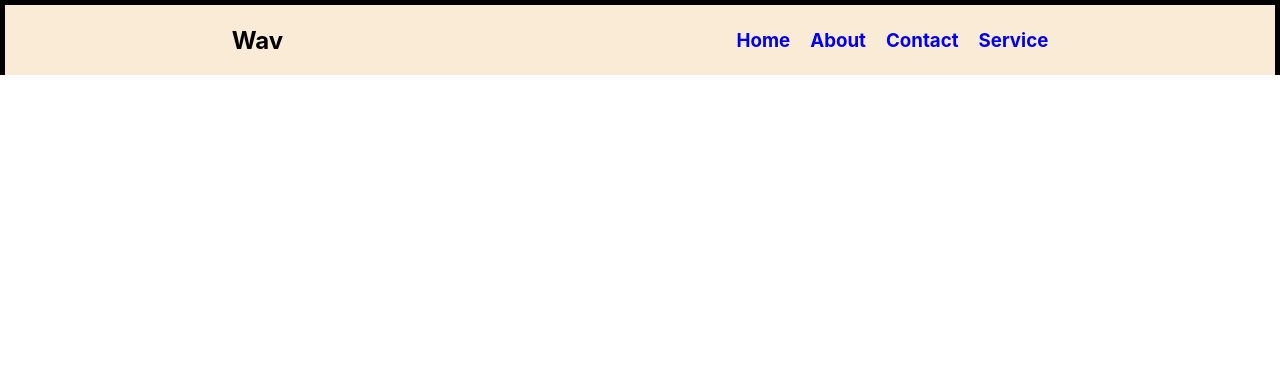
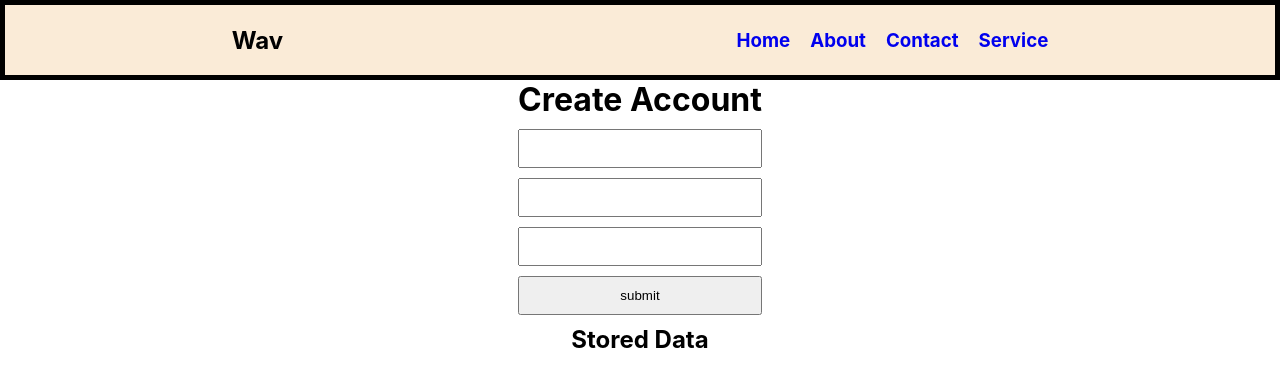
Before and after one commit to vasanthUzumaki7/Dc-innovation-task, a React (Create React App) app: page /account in a window 1280 px wide. Shown: the top 386 px of the page. Built offline with nearby package versions, Linux system fonts and the light colour scheme.

Commit message:
Hooks added

```diff
--- a/src/App.css
+++ b/src/App.css
@@ -10,7 +10,6 @@ nav{
   background-color: antiquewhite;
   height: 70px;
   border: 5px solid black;
-  border-bottom: none;
 }
 nav div{
   display: flex;
@@ -33,6 +32,16 @@ nav h1,h3{
   border: 5px solid black;
   border-top: none;
 }
+.container button{
+  background-color: green;
+  color: white;
+  outline: none;
+  border: none;
+  margin-top: 10px;
+  padding: 10px;
+  width: 150px;
+  cursor: pointer;
+}
 .service-container {
   display: flex;
  justify-content: center;
@@ -41,9 +50,39 @@ nav h1,h3{
  border: 5px solid black;
  border-top: none;
 }
+.service-container div{
+  display: flex;
+  flex-direction: column;
+}
 .service-container input{
   width: 250px;
 }
 .service-container h1{
   margin-bottom: 20px;
 }
+.service-container button{
+  background-color: green;
+  color: white;
+  outline: none;
+  border: none;
+  margin-top: 10px;
+  padding: 10px;
+  width: 150px;
+  cursor: pointer;
+}
+
+.form-container form{
+  display: flex;
+  flex-direction: column;
+}
+.form-container form input,button{
+  margin-top: 10px;
+  padding: 10px;
+}
+
+.form-container{
+  display: flex;
+  justify-content: center;
+  align-items: center;
+  flex-direction: column;
+}
--- a/src/App.js
+++ b/src/App.js
@@ -5,6 +5,7 @@ import Contact from './Contact';
 import Nav from './Nav';
 import About from './About';
 import Service from './Service';
+import Form from './Form'
 
 function App() {
   return (
@@ -16,6 +17,7 @@ function App() {
           <Route path='/contact' element={<Contact />} />
           <Route path='/about' element={<About />} />
           <Route path='/service' element={<Service/>} />
+          <Route path='/account' element={<Form/>} />
         </Routes>
       </BrowserRouter>
     </div>
--- a/src/Form.js
+++ b/src/Form.js
@@ -1,41 +1,62 @@
-import React, { useState } from 'react'
+import React, { useState,useEffect } from 'react'
 
 const Form = () => {
-    const[formData,setFormData]=useState({
-        firstname:'',
-        lastname:'',
-        password:''
-    })
-   const handleChange=(e)=>{
-    const{name,value}=e.target;
-    setFormData((item)=>({
-        ...item,
-        [name]:value
-    }))
-    console.log(formData)
-}
-   const handleSubmit=(e)=>{
-    e.preventDefault();
-    console.log(formData)
-   setFormData(
-    {
-        firstname:'',
-        lastname:'',
-        password:''
-    }
-   )
 
-}
+  const [firstName, setFirstName] = useState('');
+  const [lastName, setLastName] = useState('');
+  const [password, setPassword] = useState('');
+  const [dataArray, setDataArray] = useState([]);
+
+  useEffect(() => {
+    const storedData = JSON.parse(localStorage.getItem('dataArray')) || [];
+    setDataArray(storedData);
+}, []);
+
+  const handleSubmit = (event) => {
+    event.preventDefault();
+
+    const formData = { firstName, lastName, password };
+    const updatedDataArray = [...dataArray, formData];
+
+    setDataArray(updatedDataArray);
+    localStorage.setItem('dataArray', JSON.stringify(updatedDataArray));
+
+    setFirstName('');
+    setLastName('');
+    setPassword('');
+};
 
   return (
-    <div>
+    <>
+    <div className='form-container'>
       <form onSubmit={handleSubmit}>
-        <input type="text" placeholder='firstname' name='firstname' value={formData.firstname} onChange={handleChange}/>
-        <input type="text" placeholder='lastname' name='lastname' value={formData.lastname} onChange={handleChange}/>
-        <input type="text" placeholder='password' name='password' value={formData.password} onChange={handleChange}/>
-        <button type='submit'>submit</button>
+        <h1>Create Account</h1>
+       <input  type="text"
+        id="firstName"
+        value={firstName}
+        onChange={(e) => setFirstName(e.target.value)}/>
+       <input type="text" id="lastName"
+      value={lastName}
+      onChange={(e) => setLastName(e.target.value)}/>
+       <input type="text"  id="password"
+      value={password}
+      onChange={(e) => setPassword(e.target.value)}/>
+      <button type='submit'>submit</button>
       </form>
+      <div>
+                <h2 style={{margin:"10px"}}>Stored Data</h2>
+                <ul>
+                    {dataArray.map((data, index) => (
+                        <li key={index}>
+                            {data.firstName} {data.lastName} - {data.password}
+                        </li>
+                    ))}
+                </ul>
+            </div>
     </div>
+
+    </>
+
   )
 }
 
--- a/src/Home.js
+++ b/src/Home.js
@@ -1,9 +1,11 @@
 import React from 'react'
 import { IoIosHome } from "react-icons/io";
+import { Link } from 'react-router-dom';
 
 const Home = () => {
   return (
     <div  className='container'>
+      <button> <Link to='/account'> Create Account</Link></button>
       <IoIosHome className='icon'/>
       <h1>welcome to the Home page</h1>
       <p>i love to create! i am a front end developer</p>
--- a/src/Service.js
+++ b/src/Service.js
@@ -11,6 +11,7 @@ const Service = () => {
       <input type="text" />
       <p>Government Amount</p>
       <input type="text" />
+      <button>Add Service</button>
     </div>
     </div>
   )
```
